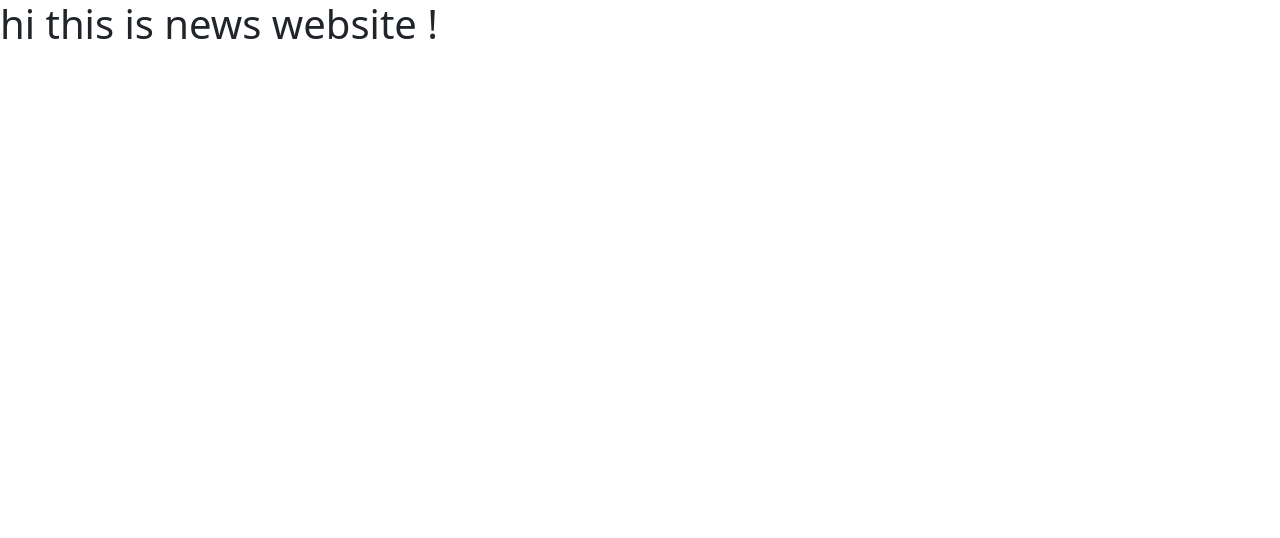
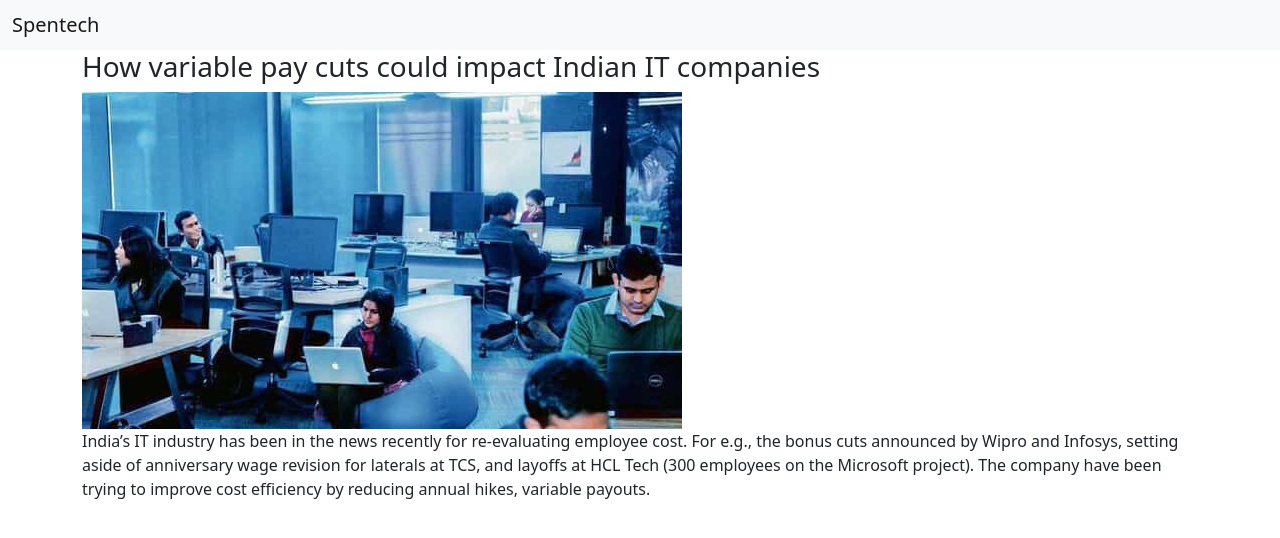
Before and after one commit to BaluG123/spentech, an Angular app: page / in a window 1280 px wide. Shown: the top 538 px of the page. Built offline with nearby package versions, Linux system fonts and the light colour scheme.

Commit message:
added news

```diff
--- a/src/app/app.component.html
+++ b/src/app/app.component.html
@@ -9,7 +9,16 @@
   <link href="https://cdn.jsdelivr.net/npm/bootstrap@5.2.1/dist/css/bootstrap.min.css" rel="stylesheet" integrity="sha384-iYQeCzEYFbKjA/T2uDLTpkwGzCiq6soy8tYaI1GyVh/UjpbCx/TYkiZhlZB6+fzT" crossorigin="anonymous">
 </head>
 <body>
-  <h1>hi this is news website !</h1>
+  <nav class="navbar bg-light">
+    <div class="container-fluid">
+      <span class="navbar-brand mb-0 h1">Spentech</span>
+    </div>
+  </nav>
+  <div class="container">
+  <h3>How variable pay cuts could impact Indian IT companies</h3>
+  <img src="../assets/images/it.jpg" alt="it image">
+  <p>India’s IT industry has been in the news recently for re-evaluating employee cost. For e.g., the bonus cuts announced by Wipro and Infosys, setting aside of anniversary wage revision for laterals at TCS, and layoffs at HCL Tech (300 employees on the Microsoft project). The company have been trying to improve cost efficiency by reducing annual hikes, variable payouts.</p>
+  </div>
   <!-- JavaScript Bundle with Popper -->
   <script src="https://cdn.jsdelivr.net/npm/bootstrap@5.2.1/dist/js/bootstrap.bundle.min.js" integrity="sha384-u1OknCvxWvY5kfmNBILK2hRnQC3Pr17a+RTT6rIHI7NnikvbZlHgTPOOmMi466C8" crossorigin="anonymous"></script>
 </body>
```
Also changed, not shown: package.json (+10 -3 lines), src/assets/images/it.jpg (added).
